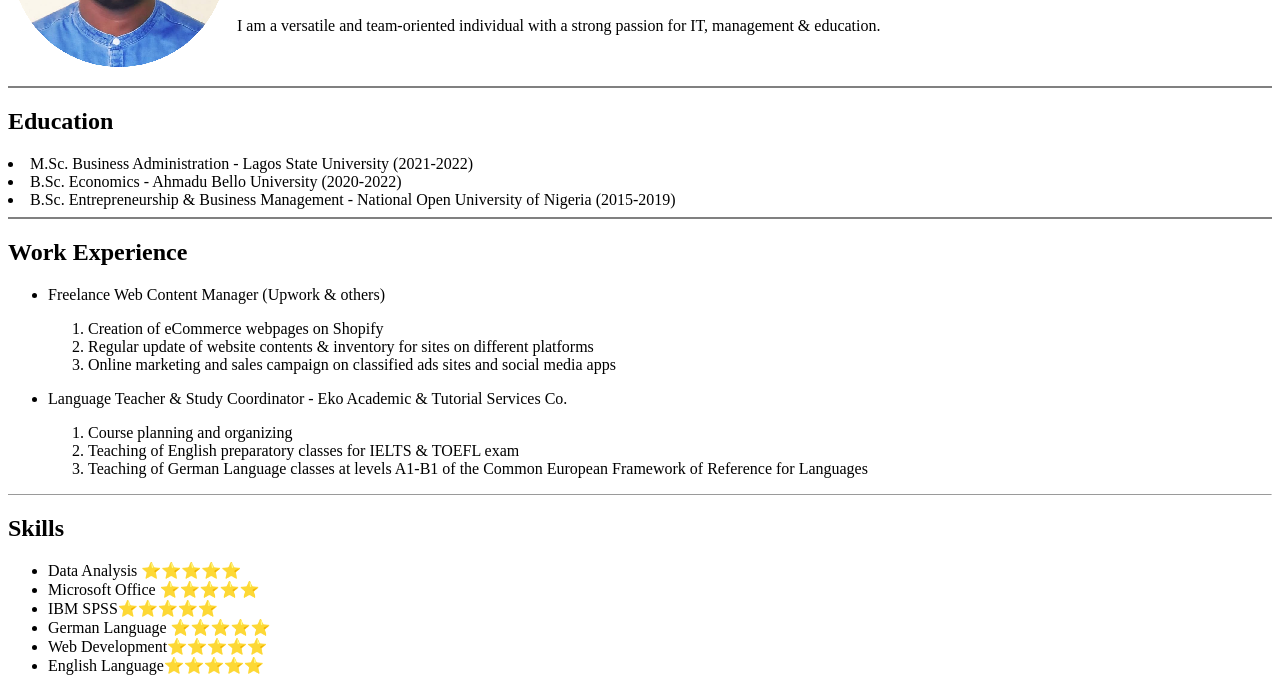
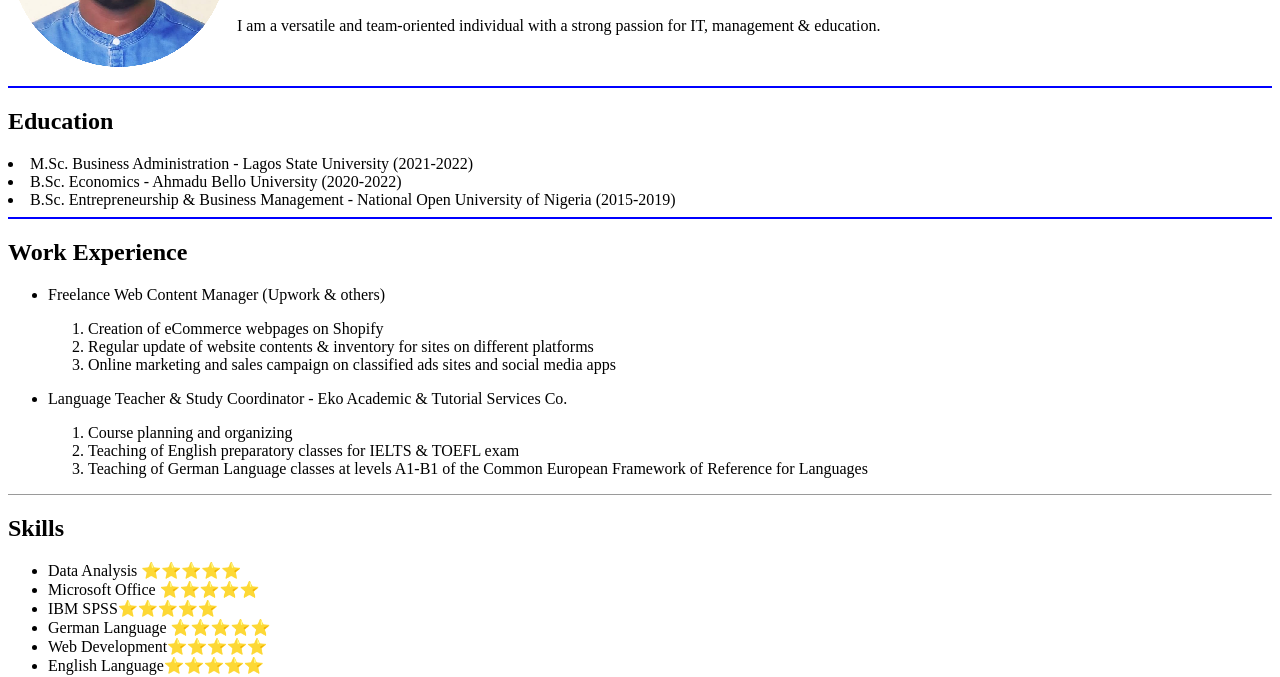
Before and after one commit to ilesanmei/Resume, a plain HTML site: page index.html in a window 1280 px wide. Shown: the part 160-837 px from the top of the page. Drawn offline with Linux system fonts and the light colour scheme.

Commit message:
Update index.html

```diff
--- a/index.html
+++ b/index.html
@@ -15,13 +15,13 @@
     I am a versatile and team-oriented individual with a strong passion for IT, management & education.</td>
    </tr>
     </table>
-    <hr noshade="5" style="color:blue">
+    <hr noshade="5" color=blue>
 
     <h2>Education</h2>
 <li>M.Sc. Business Administration - Lagos State University      (2021-2022)</li>
 <li>B.Sc. Economics - Ahmadu Bello University   (2020-2022)</li>
 <li>B.Sc. Entrepreneurship & Business Management - National Open University of Nigeria (2015-2019)</li>
-<hr noshade="5" style="color:blue">
+<hr noshade="5" color=blue>
 <h2>Work Experience</h2>
 <ul>
 <p><li>Freelance Web Content Manager (Upwork & others)</li></p>
```
